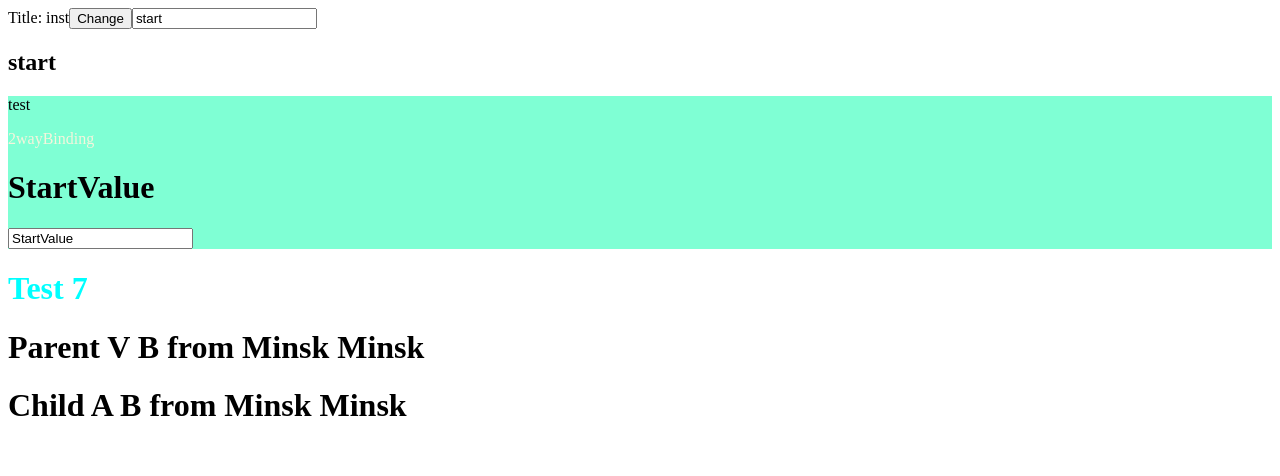
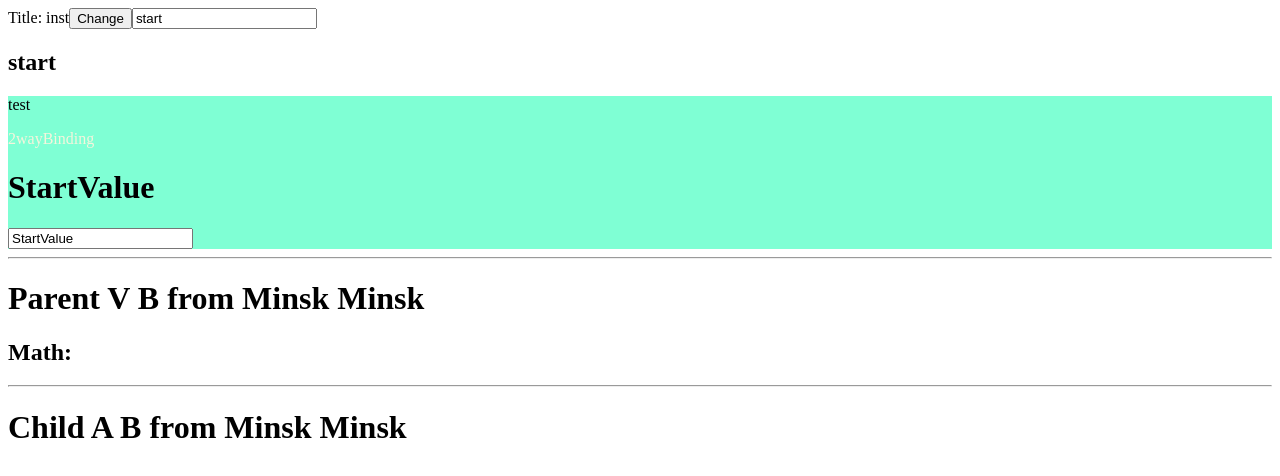
Before and after one commit to VladBula/Instagram-angular, an Angular app: page / in a window 1280 px wide. Shown: the top 476 px of the page. Built offline with nearby package versions, Linux system fonts and the light colour scheme.

Commit message:
input_decorator_2

```diff
--- a/src/app/app.component.html
+++ b/src/app/app.component.html
@@ -8,5 +8,5 @@
 
 </div>
 <app-test1></app-test1>
-<inst-test7></inst-test7>
+<hr>
 <inst-parent></inst-parent>
--- a/src/app/parent/child/child.component.ts
+++ b/src/app/parent/child/child.component.ts
@@ -1,4 +1,4 @@
-import {Component, Input, OnInit} from '@angular/core';
+import {Component, EventEmitter, Input, OnInit, Output} from '@angular/core';
 import {Address} from "../parent.component";
 
 @Component({
@@ -9,6 +9,7 @@ import {Address} from "../parent.component";
 export class ChildComponent {
   name = 'A'
 
+
   @Input() surnameProps?: string
   @Input() address?: Address
 }
--- a/src/app/parent/parent.component.html
+++ b/src/app/parent/parent.component.html
@@ -1,4 +1,6 @@
 <div>
   <h1>Parent {{name}} {{surname}} from {{address.city}} {{address.city}}</h1>
+  <h2>Math: {{math}}</h2>
 </div>
-<inst-child [surnameProps]="surname" [address]="address"></inst-child>
+<hr>
+<inst-child [surnameProps]="surname" [address]="address "></inst-child>
--- a/src/app/parent/parent.component.ts
+++ b/src/app/parent/parent.component.ts
@@ -13,8 +13,13 @@ export interface Address {
 export class ParentComponent {
   name = 'V'
   surname = 'B'
+  math?: number
   address: Address = {
     city: 'Minsk',
     street: 'Levkova'
   }
+
+  getGrade(value: number) {
+    this.math = value
+  }
 }
```
